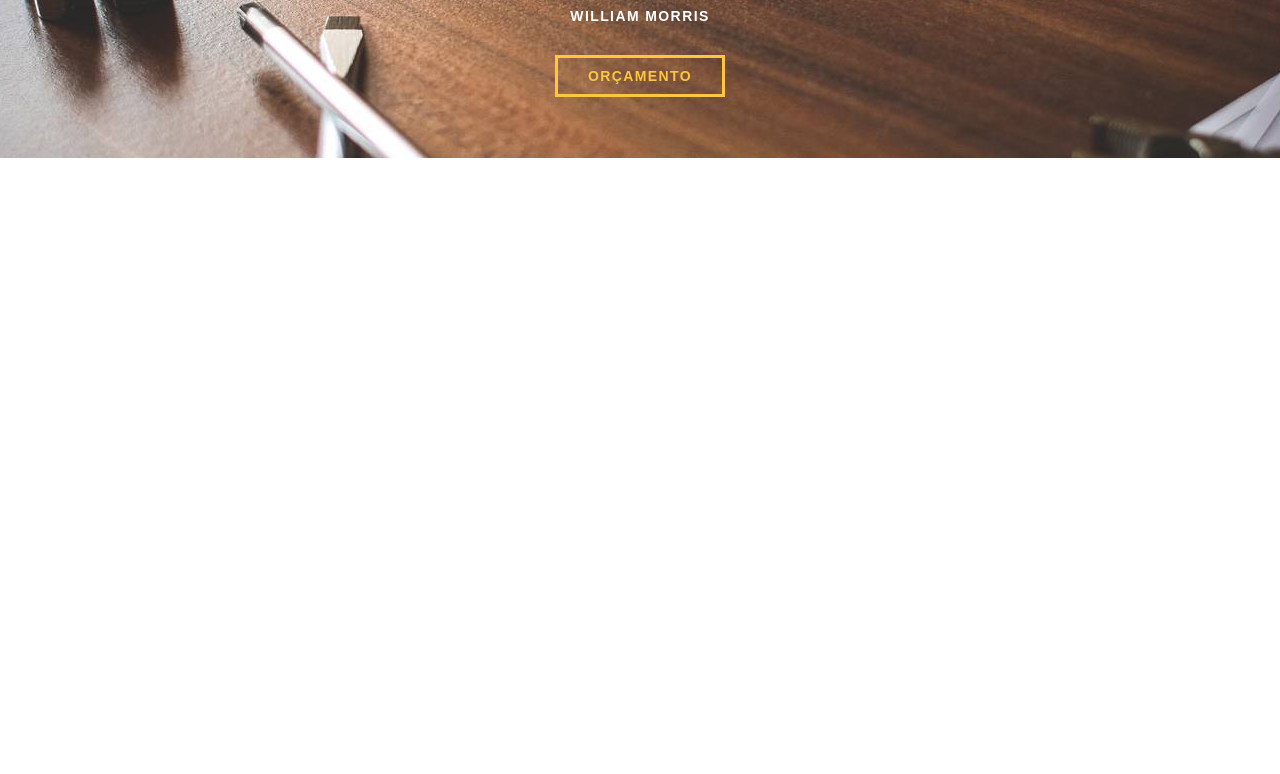
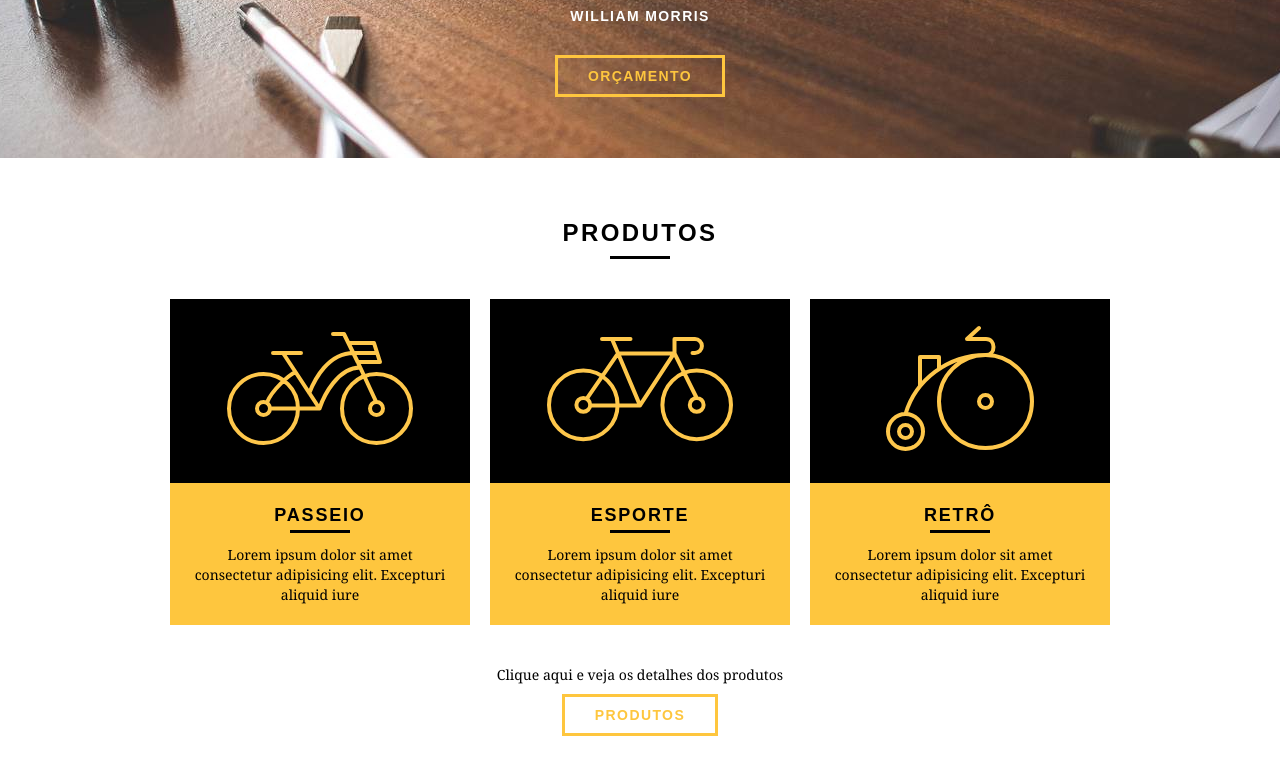
Before and after one commit to andrericardoweb/bikcraft_origamid, a plain HTML site: page index.html in a window 1280 px wide. Shown: the part 318-1092 px from the top of the page. Before the commit the page ends 800 px from the top, so only its background shows below. Drawn offline with Linux system fonts and the light colour scheme.

Commit message:
Create section produtos index

```diff
--- a/css/style.css
+++ b/css/style.css
@@ -24,6 +24,31 @@ p {
   border-color: #fff;
   background: none;
 }
+
+.btn.btn-preto:hover {
+  color: #000;
+  border-color: #000;
+}
+
+.subtitulo {
+  font-weight: bold;
+  font-size: 24px;
+  line-height: 30px;
+  letter-spacing: .1em;
+  color: #000;
+  text-transform: uppercase;
+  text-align: center;
+  margin-bottom: 40px;
+}
+.subtitulo:after {
+  content: "";
+  display: block;
+  width: 60px;
+  height: 3px;
+  background: #000;
+  margin: 8px auto;
+}
+
 /*Header*/
 .header {
   position: fixed;
@@ -31,6 +56,8 @@ p {
   width: 100%;
   background: #fec63e;
   padding: 15px 0;
+  z-index: 10;
+  box-shadow:  1px 1px 7px rgba(0, 0, 0, .5);
 }
 
 .header_menu {
@@ -95,3 +122,45 @@ p {
   font-size: 14px;
   letter-spacing: .1em;
 }
+
+/*Produtos*/
+.produtos {
+  padding: 60px 0;
+  text-align: center;
+}
+.produtos_lista li {
+  background: #fec63e;
+}
+.produtos_lista li h3 {
+  font-weight: bold;
+  font-size: 18px;
+  line-height: 25px;
+  text-transform: uppercase;
+  letter-spacing: .1em;
+  margin-top: 20px;
+}
+.produtos_lista li h3::after {
+  content: "";
+  display: block;
+  width: 60px;
+  height: 3px;
+  background: #000;
+  margin: 2px auto;
+}
+.produtos_lista li p {
+  padding: 10px 20px 20px 20px;
+}
+
+.produtos_icone {
+  background: #000;
+  padding: 20px;
+}
+
+.call {
+  padding-top: 40px;
+  text-align: center;
+  clear: both;
+}
+.call p {
+  margin-bottom: 20px;
+}
--- a/index.html
+++ b/index.html
@@ -37,5 +37,41 @@
     </div>
   </section>
 
+  <section class="produtos container">
+    <h2 class="subtitulo">Produtos</h2>
+    <ul class="produtos_lista">
+
+      <li class="grid-1-3">
+        <div class="produtos_icone">
+          <img src="/img/produtos/passeio.svg" alt="Bikcraft Passeio">
+        </div>
+        <h3>Passeio</h3>
+        <p>Lorem ipsum dolor sit amet consectetur adipisicing elit. Excepturi aliquid iure</p>
+      </li>
+
+      <li class="grid-1-3">
+        <div class="produtos_icone">
+          <img src="/img/produtos/esporte.svg" alt="Bikcraft Esporte">
+        </div>
+        <h3>Esporte</h3>
+        <p>Lorem ipsum dolor sit amet consectetur adipisicing elit. Excepturi aliquid iure</p>
+      </li>
+
+      <li class="grid-1-3">
+        <div class="produtos_icone">
+          <img src="/img/produtos/retro.svg" alt="Bikcraft Retrô">
+        </div>
+        <h3>Retrô</h3>
+        <p>Lorem ipsum dolor sit amet consectetur adipisicing elit. Excepturi aliquid iure</p>
+      </li>
+
+    </ul>
+
+    <div class="call">
+      <p>Clique aqui e veja os detalhes dos produtos</p>
+      <a href="produtos.html" class="btn btn-preto">Produtos</a>
+    </div>
+  </section>
+
 </body>
 </html>
```
